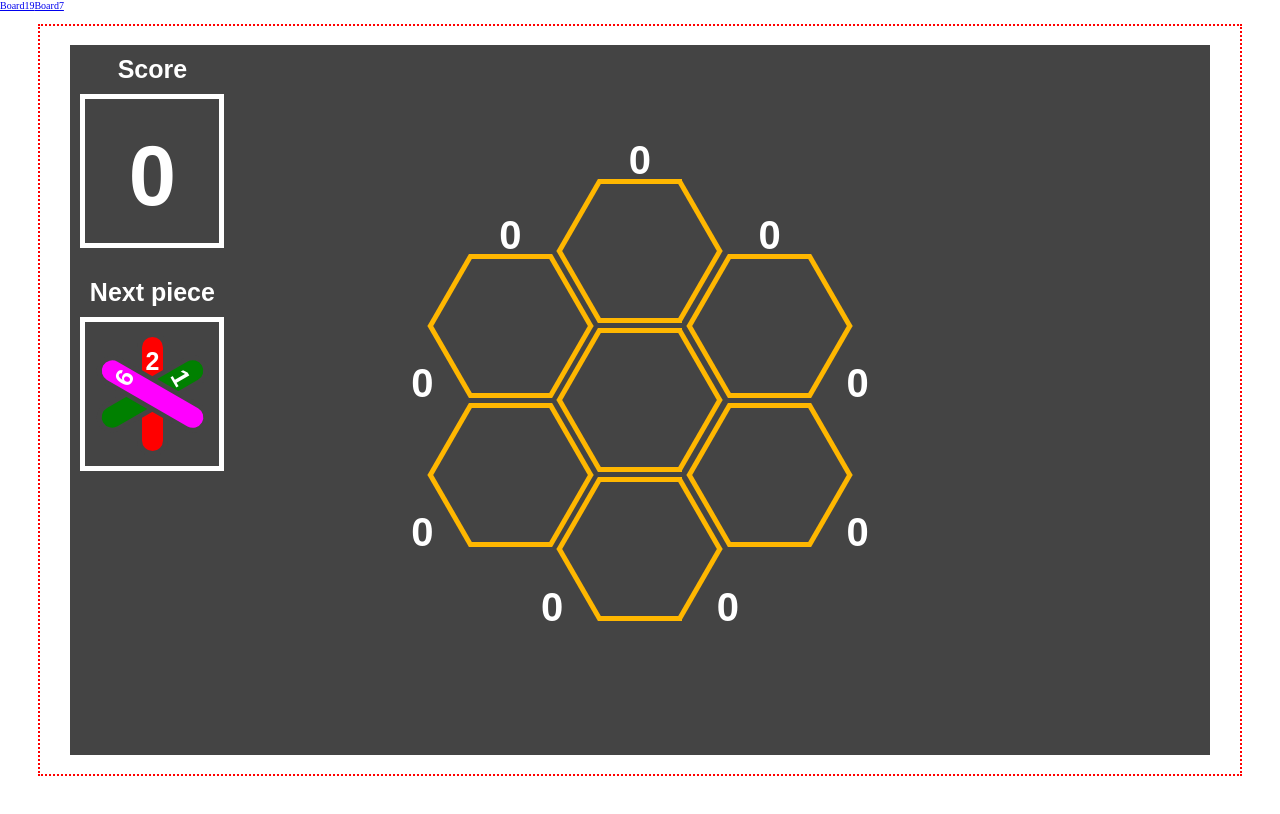
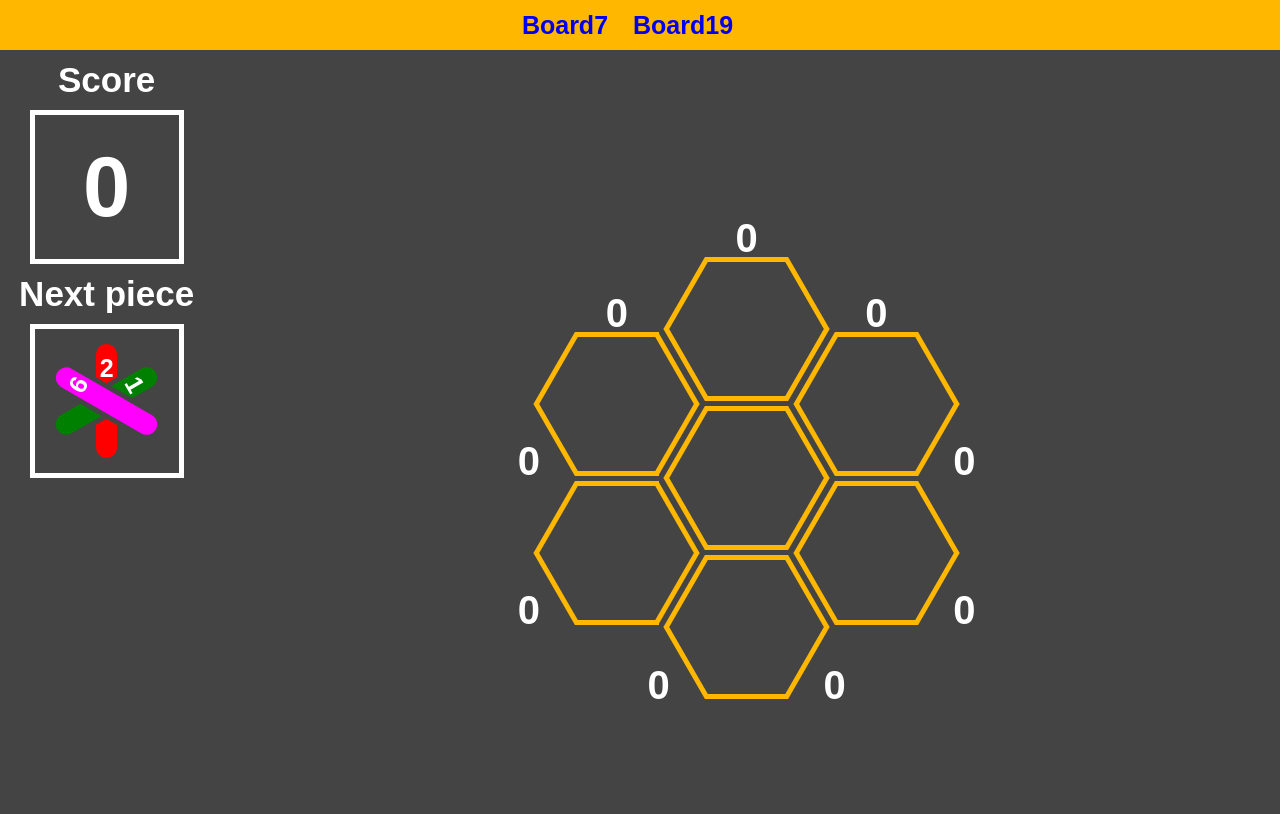
Before and after one commit to ghiringh/6colors, a Vue app: page /board7 in a window 1280 px wide. Shown: the top 814 px of the page. Built offline with nearby package versions, Linux system fonts and the light colour scheme.

Commit message:
much better grid template and added restart button

```diff
--- a/src/App.vue
+++ b/src/App.vue
@@ -4,13 +4,50 @@ import { RouterLink, RouterView } from 'vue-router'
 
 <template>
   <header>
-    <div class="wrapper">
-      <nav>
-        <RouterLink to="/">Board19</RouterLink>
-        <RouterLink to="/board7">Board7</RouterLink>
-      </nav>
-    </div>
+    <nav>
+      <RouterLink to="/board7">Board7</RouterLink>
+      <RouterLink to="/">Board19</RouterLink>
+    </nav>
   </header>
 
   <RouterView />
 </template>
+
+<style scoped>
+header {
+  grid-area: 1 / 1 / 2 / 2;
+  background-color: var(--main-color);
+  color: var(--dark-background-color);
+}
+
+nav{
+  height: 100%;
+  display: flex;
+  justify-content: center;
+  align-items: center;
+  font-size: 2.5rem;
+  font-weight: bold;
+  font-family: Arial, Helvetica, sans-serif;
+  gap: 2.5rem;
+  margin-right: 2.5rem;
+}
+
+a {
+  text-decoration: none;
+}
+
+a:visited {
+  color: inherit;
+}
+
+main {
+  grid-area: 2 / 1 / 3 / 2;
+  background-color: var(--dark-background-color);
+  display: grid;
+  justify-items: center;
+  align-items: center;
+  grid-template-columns: 1fr 5fr;
+  grid-template-rows: 1fr 1fr 2fr;
+}
+
+</style>
--- a/src/assets/main.css
+++ b/src/assets/main.css
@@ -1,9 +1,50 @@
 @import './base.css';
+
+:root{
+	--main-color: rgb(255, 183, 0);
+	--dark-background-color: rgb(68, 68, 68);
+	--sqrt3: 1.732051;
+	--hex-height: min(min(18vh, 18vw), 30rem);
+	--rec-width: calc(var(--hex-height) / var(--sqrt3));
+	--hex-gap: 0.5rem;
+
+	--hex-border-size: 0.5rem;
+	--hex-border-color: rgb(255, 183, 0);
+	--hex-border-color-hover: cornflowerblue;
+
+	--pce-gap: 1rem;
+	--pce-border-size: var(--hex-border-size);
+	--pce-height: calc(var(--hex-height) - 2 * var(--pce-gap));
+	--pce-width: calc(var(--pce-height) / 2.3 / var(--sqrt3));
+
+	--pce-v1: #00aeff;
+	--pce-v2: red;
+	--pce-p1: #fee000;
+	--pce-p2: green;
+	--pce-n1: magenta;
+	--pce-n2: hsl(239, 70%, 27%);
+
+	--board-color: rgb(68, 68, 68);
+	--font-main-color: white;
+	--font-neg-color: rgb(68, 68, 68);
+}
 
 html {
 	font-size: 10px;
+	height: 100%;
 }
 
-.hidden{
+body {
+	height: 100%;
+}
+
+.hidden {
 	display: none !important;
 }
+
+#app {
+	height: 100%;
+	display: grid;
+	grid-template-columns: 5fr;
+	grid-template-rows: 5rem 1fr;
+}
--- a/src/components/Board7.vue
+++ b/src/components/Board7.vue
@@ -1,26 +1,50 @@
 <template>
-  <div class="wrapper">
-    <div class="board">
-      <div class="scores">
-        <div class="score-total-section">Score</div>
+  <div class="score-total-section">
+    <div class="score-total-title">Score</div>
     <div class="score-total">0</div>
-        <div class="scores-v">
-          <div class="score x1 y7">0</div>
-          <div class="score x2 y8">0</div>
-          <div class="score x3 y7">0</div>
   </div>
-        <div class="scores-p">
-          <div class="score x0 y4">0</div>
-          <div class="score x0 y2">0</div>
-          <div class="score x1 y1">0</div>
+  <div class="next-piece-section">
+    <div class="next-piece-title">Next piece</div>
+    <div class="pce hidden" id="pce1">
+      <div class="rec rec1"></div>
+      <div class="rec rec2"></div>
+      <div class="rec rec3"></div>
     </div>
-        <div class="scores-n">
-          <div class="score x4 y4">0</div>
-          <div class="score x4 y2">0</div>
-          <div class="score x3 y1">0</div>
+    <div class="pce hidden" id="pce2">
+      <div class="rec rec1"></div>
+      <div class="rec rec2"></div>
+      <div class="rec rec3"></div>
+    </div>
+    <div class="pce hidden" id="pce3">
+      <div class="rec rec1"></div>
+      <div class="rec rec2"></div>
+      <div class="rec rec3"></div>
+    </div>
+    <div class="pce hidden" id="pce4">
+      <div class="rec rec1"></div>
+      <div class="rec rec2"></div>
+      <div class="rec rec3"></div>
+    </div>
+    <div class="pce hidden" id="pce5">
+      <div class="rec rec1"></div>
+      <div class="rec rec2"></div>
+      <div class="rec rec3"></div>
+    </div>
+    <div class="pce hidden" id="pce6">
+      <div class="rec rec1"></div>
+      <div class="rec rec2"></div>
+      <div class="rec rec3"></div>
+    </div>
+    <div class="pce hidden" id="pce7">
+      <div class="rec rec1"></div>
+      <div class="rec rec2"></div>
+      <div class="rec rec3"></div>
     </div>
   </div>
-      <div class="next-piece-section">Next piece</div>
+  <div class="restart-button-section hidden" @click="restartGame()">
+    <div class="restart-button">Start</div>
+  </div>
+  <div class="board">
     <div class="hexagons">
       <div class="hex selectable x1 y3" @click="select($event)">
         <div class="rec rec1"></div>
@@ -58,43 +82,24 @@
         <div class="rec rec3"></div>
       </div>
     </div>
-      <div class="pieces">
-        <div class="pce hidden" id="pce1">
-          <div class="rec rec1"></div>
-          <div class="rec rec2"></div>
-          <div class="rec rec3"></div>
+    <div class="scores">
+      <div class="scores-v">
+        <div class="score x1 y7">0</div>
+        <div class="score x2 y8">0</div>
+        <div class="score x3 y7">0</div>
       </div>
-        <div class="pce hidden" id="pce2">
-          <div class="rec rec1"></div>
-          <div class="rec rec2"></div>
-          <div class="rec rec3"></div>
+      <div class="scores-p">
+        <div class="score x0 y4">0</div>
+        <div class="score x0 y2">0</div>
+        <div class="score x1 y1">0</div>
       </div>
-        <div class="pce hidden" id="pce3">
-          <div class="rec rec1"></div>
-          <div class="rec rec2"></div>
-          <div class="rec rec3"></div>
-        </div>
-        <div class="pce hidden" id="pce4">
-          <div class="rec rec1"></div>
-          <div class="rec rec2"></div>
-          <div class="rec rec3"></div>
-        </div>
-        <div class="pce hidden" id="pce5">
-          <div class="rec rec1"></div>
-          <div class="rec rec2"></div>
-          <div class="rec rec3"></div>
-        </div>
-        <div class="pce hidden" id="pce6">
-          <div class="rec rec1"></div>
-          <div class="rec rec2"></div>
-          <div class="rec rec3"></div>
-        </div>
-        <div class="pce hidden" id="pce7">
-          <div class="rec rec1"></div>
-          <div class="rec rec2"></div>
-          <div class="rec rec3"></div>
+      <div class="scores-n">
+        <div class="score x4 y4">0</div>
+        <div class="score x4 y2">0</div>
+        <div class="score x3 y1">0</div>
       </div>
     </div>
+    <div class="pieces">
     </div>
   </div>
 </template>
@@ -105,85 +110,77 @@ export default Game;
 </script>
 
 <style scoped>
-.wrapper {
+.board {
+  background-color: var(--board-color);
+  height: 100%;
+  width: 100%;
+  grid-area: 1 / 2 / 4 /3;
+  position: relative;
+}
+
+/* .hexagons, .scores {
   position: absolute;
-  inset: 3% 3% 3% 3%;
-  min-width: 400px;
-  min-height: 400px;
-  border: 2px dotted red;
-  display: grid;
-  justify-items: center;
+  width: 100%;
+  height: 100%;
+} */
+
+.score-total-section,
+.next-piece-section {
+  height: 100%;
+  width: 100%;
+  display: flex;
+  flex-direction: column;
+  color: var(--font-main-color);
+  font-family: Arial, Helvetica, sans-serif;
   align-items: center;
 }
 
-.board {
-  --sqrt3: 1.732051;
-  --hex-height: min(min(18vh, 18vw), 30rem);
-  --rec-width: calc(var(--hex-height) / var(--sqrt3));
-  --hex-gap: 0.5rem;
-
-  --hex-border-size: 0.5rem;
-  --hex-border-color: rgb(255, 183, 0);
-  --hex-border-color-hover: cornflowerblue;
-
-  --pce-gap: 1rem;
-  --pce-border-size: var(--hex-border-size);
-  --pce-height: calc(var(--hex-height) - 2 * var(--pce-gap));
-  --pce-width: calc(var(--pce-height) / 2.3 / var(--sqrt3));
-
-  --pce-v1: #00aeff;
-  --pce-v2: red;
-  --pce-p1: #fee000;
-  --pce-p2: green;
-  --pce-n1: magenta;
-  --pce-n2: hsl(239, 70%, 27%);
-
-  --board-color: rgb(68, 68, 68);
-  --font-main-color: white;
-  --font-neg-color: rgb(68, 68, 68);
-
-  position: relative;
-  width: 95%;
-  height: 95%;
-  background-color: var(--board-color);
+.score-total-section {
+  grid-area: 1 / 1 / 2 / 2;
 }
 
-.score-total-section, .next-piece-section {
-  margin: var(--pce-gap);
-  width: calc(var(--pce-height) + 2*var(--pce-gap));
-  display: flex;
-  justify-content: center;
-  font-size: 2.5rem;
-  font-weight: bold;
-  color: var(--font-main-color);
-  font-family: Arial, Helvetica, sans-serif;
+.next-piece-section,
+.restart-button-section {
+  grid-area: 2 / 1 / 3 / 2;
 }
 
-.pce.next-piece, .score-total {
-  margin: 0 var(--pce-gap);
-  display: grid;
-  justify-items: center;
-  padding-top: var(--pce-gap);
-  translate: 0;
-  height: calc(var(--pce-height) + 3*var(--pce-gap));
-  width: calc(var(--pce-height) + 2*var(--pce-gap));
-  border: var(--hex-border-size) solid var(--font-main-color);
+.score-total-title,
+.next-piece-title {
+  font-size: 3.5rem;
+  font-weight: bold;
+  text-align: center;
+  padding: var(--pce-gap) 0;
 }
 
-.score-total {
-  justify-content: center;
-  align-content: center;
+.score-total,
+.pce.next-piece,
+.restart-button {
+  height: calc(var(--pce-height) + 3*var(--pce-gap));
+  width: calc(var(--pce-height) + 3*var(--pce-gap));
+  border: var(--hex-border-size) solid var(--font-main-color);
+
   font-size: 8.5rem;
   font-weight: bold;
   color: var(--font-main-color);
   font-family: Arial, Helvetica, sans-serif;
-  margin-bottom: 3rem;
+
+  display: flex;
+  align-items: center;
+  justify-content: center;
+}
+
+.pce.next-piece {
+  position: relative;
+  translate: 0;
+}
+
+.restart-button {
+  font-size: 4.5rem;
+  text-transform: uppercase;
 }
 
 .rec {
-  position: relative;
-  user-select: none;
-  display: grid;
+  position: absolute;
 }
 
 .rec2 {
@@ -206,17 +203,6 @@ export default Game;
   height: var(--hex-height);
 }
 
-.hex:hover .rec {
-  border-top: calc(var(--hex-border-size) + 0.3rem) solid var(--hex-border-color-hover);
-  border-bottom: calc(var(--hex-border-size) + 0.3rem) solid var(--hex-border-color-hover);
-  z-index: 100;
-}
-
-/* .hex.selected .rec {
-  border-top: var(--hex-border-size) solid var(--hex-border-color-hover);
-  border-bottom: var(--hex-border-size) solid var(--hex-border-color-hover);
-} */
-
 .hex .rec {
   height: var(--hex-height);
   width: var(--rec-width);
@@ -224,13 +210,12 @@ export default Game;
   border-bottom: var(--hex-border-size) solid var(--hex-border-color);
 }
 
-.hex .rec2 {
-  top: calc(-1 * var(--hex-height));
+.hex:hover .rec {
+  border-top: calc(var(--hex-border-size) + 0.3rem) solid var(--hex-border-color-hover);
+  border-bottom: calc(var(--hex-border-size) + 0.3rem) solid var(--hex-border-color-hover);
+  z-index: 100;
 }
 
-.hex .rec3 {
-  top: calc(-2 * var(--hex-height));
-}
 
 .pce {
   height: var(--pce-height);
@@ -242,20 +227,13 @@ export default Game;
   width: var(--pce-width);
   border: var(--pce-border-size) solid var(--board-color);
   border-radius: var(--pce-width);
+  display: flex;
   justify-content: center;
   font-size: 2.5rem;
   font-weight: bold;
   color: var(--font-main-color);
   padding-top: var(--pce-gap);
   font-family: Arial, Helvetica, sans-serif;
-}
-
-.pce .rec2 {
-  top: calc(-1 * var(--pce-height));
-}
-
-.pce .rec3 {
-  top: calc(-2 * var(--pce-height));
 }
 
 .score {
@@ -271,15 +249,15 @@ export default Game;
   padding: 0;
 }
 
-.scores-v>* {
+.scores-v>.score {
   translate: 0 calc(0.75*var(--hex-height));
 }
 
-.scores-p>* {
+.scores-p>.score {
   translate: calc(0.29*var(--hex-height)) calc(0.23*var(--hex-height));
 }
 
-.scores-n>* {
+.scores-n>.score {
   translate: calc(-0.29*var(--hex-height)) calc(0.23*var(--hex-height));
 }
 
@@ -386,5 +364,4 @@ export default Game;
 
 .n3::after {
   content: "3"
-}
-</style>
+}</style>
--- a/src/game/game.js
+++ b/src/game/game.js
@@ -71,6 +71,7 @@ function showNewPiece() {
     }
     else {
         document.querySelector('.next-piece-section').classList.add('hidden')
+        showRestartButton()
     }
 }
 
@@ -88,6 +89,8 @@ function shuffle(array) {
 function placeNextPiece(x, y) {
     let pce = document.querySelector('.next-piece')
     pce.classList.remove('next-piece')
+    let pces = document.querySelector('.pieces')
+    pces.append(pce)
     pce.classList.add(x, y)
     board[x[1]][y[1]] = next_piece
 }
@@ -111,7 +114,6 @@ function updateScores() {
     scores.push(getScore([p3, p6], 'n'))
     scores.push(getScore([p1, p4, p7], 'n'))
     scores.push(getScore([p2, p5], 'n'))
-    console.log(scores)
     for (let index = 0; index < scores_placeholders.length; index++) {
         scores_placeholders[index].innerHTML = scores[index]
     }
@@ -141,6 +143,10 @@ function comparePieces(p1, p2, dir) {
     else return true
 }
 
+function showRestartButton() {
+    document.querySelector('.restart-button-section').classList.remove('hidden')
+}
+
 export default {
     methods: {
         select: function (event) {
@@ -160,5 +166,8 @@ export default {
                 }
             }
         },
+        restartGame: function () {
+            this.$router.go()
+        }
     }
 }
```
Lines whose indentation alone changed are shown as unchanged.
